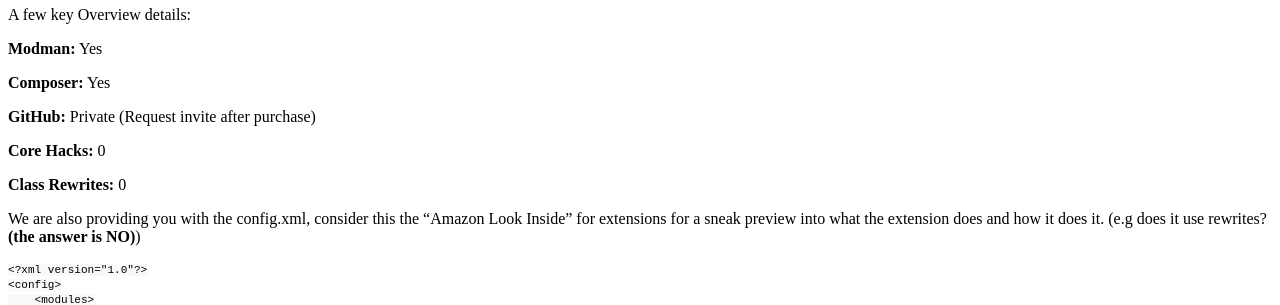
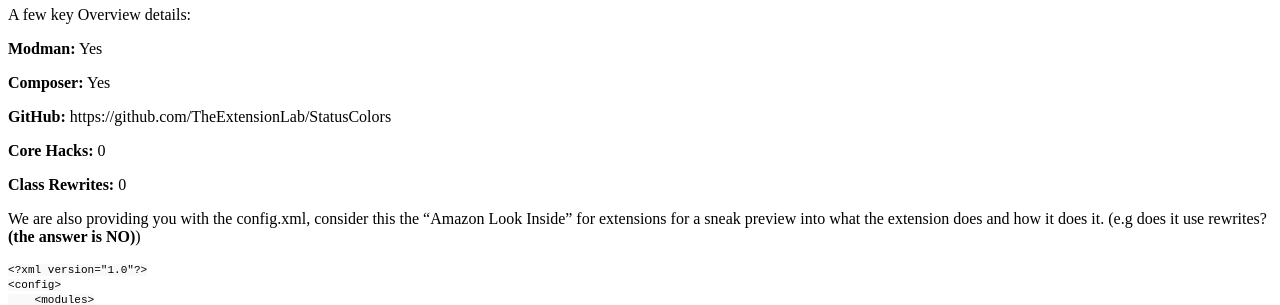
Before and after one commit to TheExtensionLab/Documentation, a Jekyll site: the page built from _posts/status-colors/2015-01-18-developer-information.md, in a window 1280 px wide. Shown: the part 273-578 px from the top of the page. Built offline with Jekyll 4.4.1, drawn with Linux system fonts in a browser that asks for light colours; Markdown is read by kramdown in place of the engine named in the settings; a style sheet for code colours, icons or effects is not loaded.

Commit message:
Add github repo link

```diff
--- a/_posts/status-colors/2015-01-18-developer-information.md
+++ b/_posts/status-colors/2015-01-18-developer-information.md
@@ -12,7 +12,7 @@ A few key Overview details:
 
 **Composer:** Yes
 
-**GitHub:** Private (Request invite after purchase)
+**GitHub:** https://github.com/TheExtensionLab/StatusColors
 
 **Core Hacks:** 0
 
```
